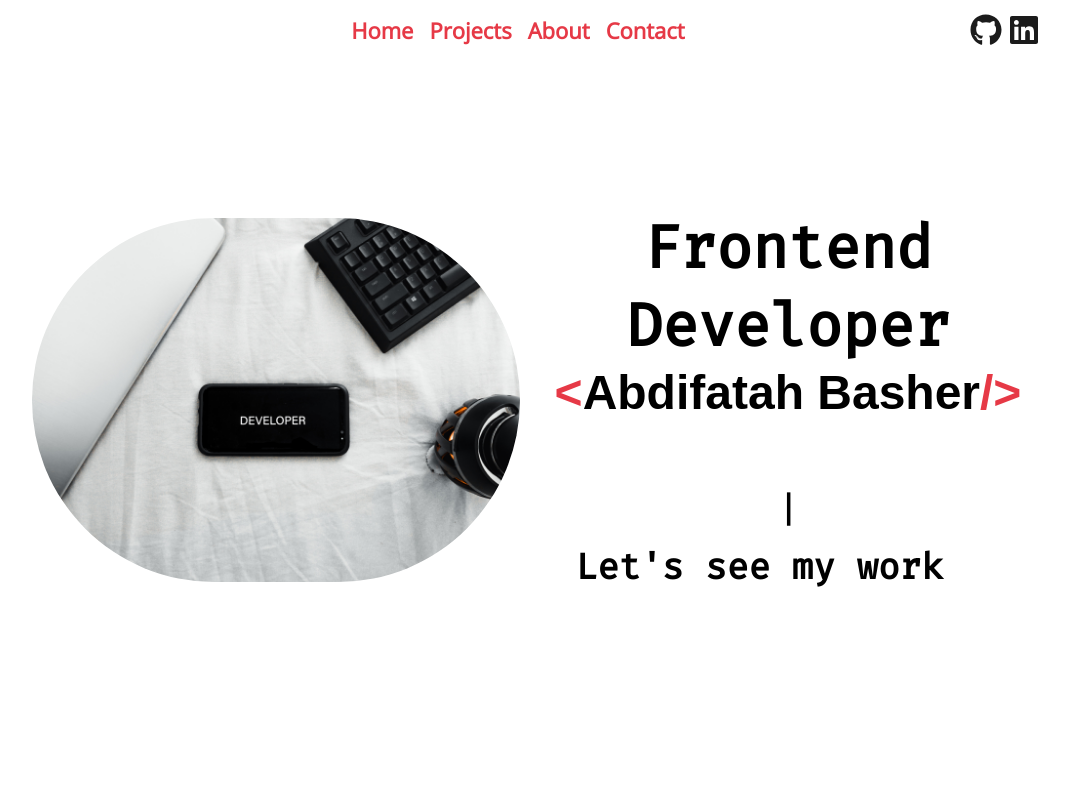
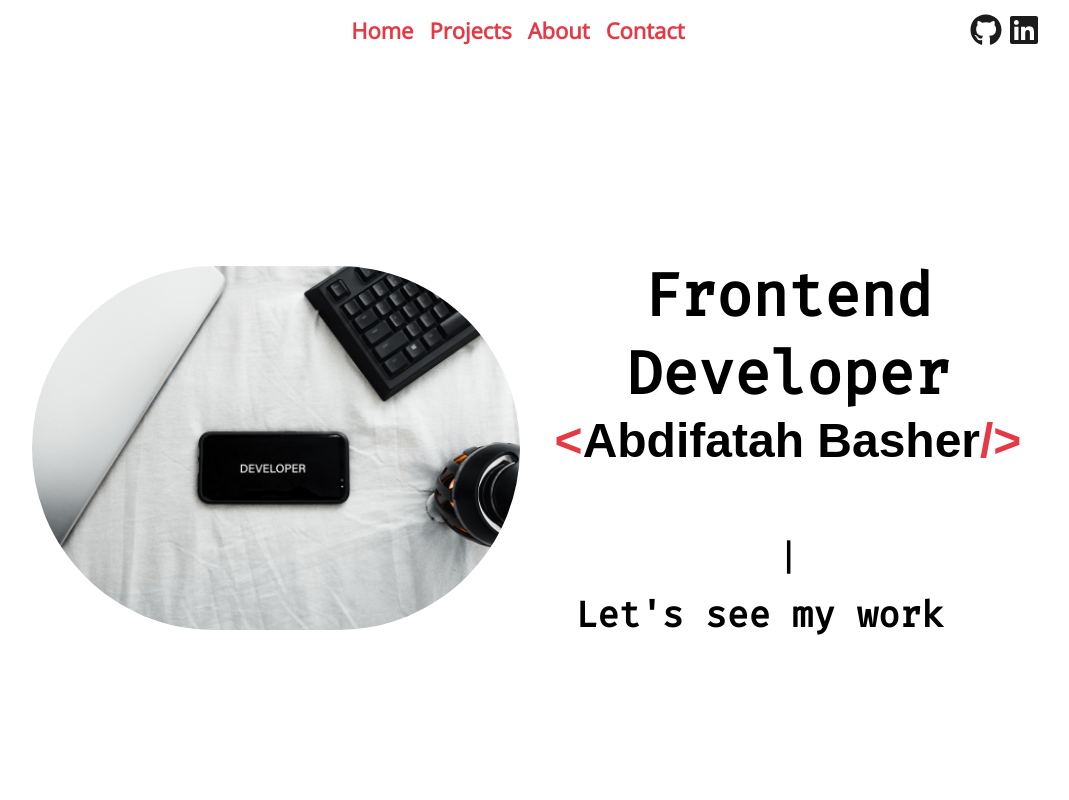
Before and after one commit to abasher423/abasher-portfolio, a React (Create React App) app: page / in a window 1280 px wide. Shown: the top 800 px of the page, without its empty margins (108-1177 px from the left). Built offline with nearby package versions, Linux system fonts and the light colour scheme; some icons are missing; a web font is replaced by a local one.

Commit message:
changed background color for submit, added margin at home

```diff
--- a/src/Components/Projects.jsx
+++ b/src/Components/Projects.jsx
@@ -16,7 +16,7 @@ import mongo from '../images/mongo.png';
 import mongo2 from '../images/mongo2.png';
 import vue from '../images/vue.png';
 import java from '../images/java.png';
-import projectImage1 from '../images/portfolio.PNG';
+import projectImage1 from '../images/portfolio.png';
 import projectImage2 from '../images/project-image-2.png';
 import projectImage3 from '../images/ats.png';
 import projectImage35 from '../images/project3.5.png';
--- a/src/Styles/Contact.css
+++ b/src/Styles/Contact.css
@@ -180,5 +180,9 @@ input[type="submit"]:hover {
     width: 50%;
     font-size: 48px;
   }
+  input[type="submit"] {
+    background-color: #e63946;
+    color: white;
+  }
 }
 /*# sourceMappingURL=Contact.css.map */
--- a/src/Styles/Contact.scss
+++ b/src/Styles/Contact.scss
@@ -146,4 +146,8 @@ input[type="submit"] {
     width: 50%;
     font-size: 48px;
   }
+  input[type="submit"] {
+    background-color: $secondary-color;
+    color: white;
+  }
 }
--- a/src/Styles/Home.css
+++ b/src/Styles/Home.css
@@ -1,6 +1,6 @@
 .home {
   width: 80%;
-  margin: 0 auto 0 auto;
+  margin: 3rem auto 0 auto;
   height: 100vh;
   display: -webkit-box;
   display: -ms-flexbox;
--- a/src/Styles/Home.scss
+++ b/src/Styles/Home.scss
@@ -2,7 +2,7 @@
 
 .home {
   width: 80%;
-  margin: 0 auto 0 auto;
+  margin: 3rem auto 0 auto;
   height: 100vh;
   display: flex;
   justify-content: center;
```
Also changed, not shown: 2 other files (tests, documents, lock files or other folders).
